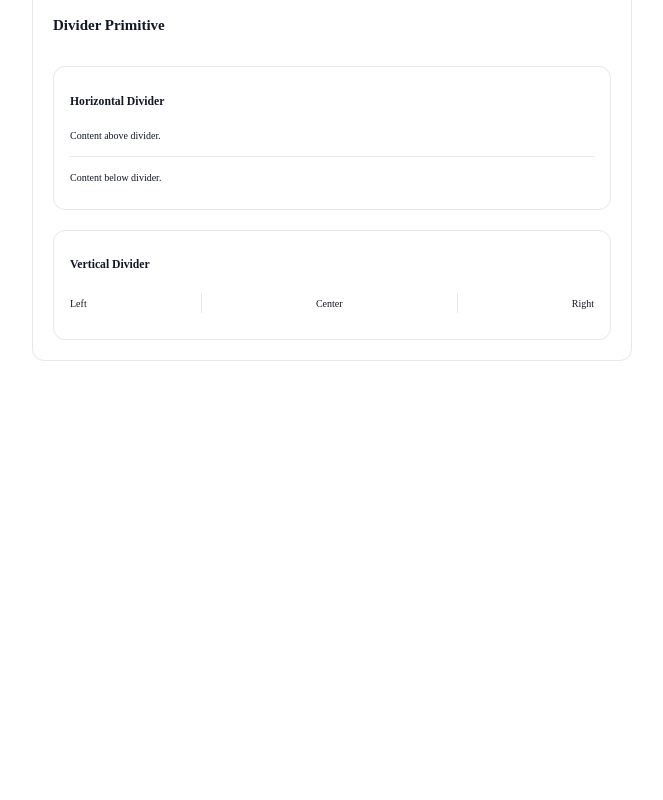
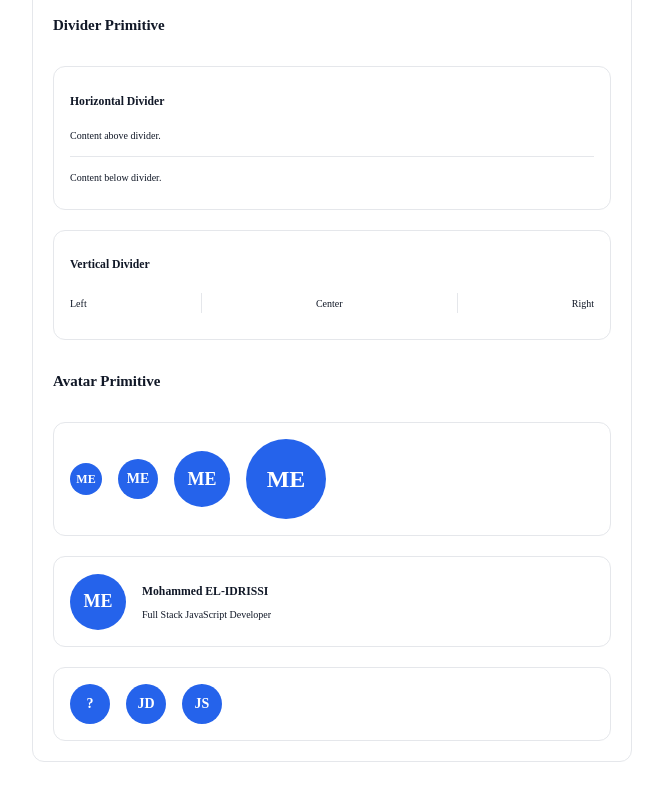
Before and after one commit to ingemedical16/project-os, a Next.js app: page /en in a window 1280 px wide. Shown: the part 4899-5699 px from the top of the page, without its empty margins (308-971 px from the left). Before the commit the page ends 5300 px from the top, so only its background shows below. Built offline with nearby package versions, Linux system fonts and the light colour scheme.

Commit message:
feat: add reusable avatar primitive

```diff
--- a/src/app/[locale]/page.tsx
+++ b/src/app/[locale]/page.tsx
@@ -1,4 +1,5 @@
 import {
+  AvatarShowcase,
   BadgeShowcase,
   ButtonShowcase,
   CardShowcase,
@@ -36,6 +37,7 @@ export default function HomePage() {
         <SpinnerShowcase />
         <CardShowcase />
         <DividerShowcase />
+        <AvatarShowcase />
       </div>
     </main>
   );
--- /dev/null
+++ b/src/components/ui/Avatar/Avatar.module.scss
@@ -0,0 +1,55 @@
+.avatar {
+  display: inline-flex;
+  align-items: center;
+  justify-content: center;
+
+  overflow: hidden;
+
+  border-radius: 50%;
+
+  background: var(--accent);
+  color: var(--accent-text);
+
+  font-weight: 600;
+
+  flex-shrink: 0;
+}
+
+.image {
+  width: 100%;
+  height: 100%;
+
+  object-fit: cover;
+}
+
+.fallback {
+  user-select: none;
+}
+
+.sm {
+  width: 3.2rem;
+  height: 3.2rem;
+
+  font-size: 1.2rem;
+}
+
+.md {
+  width: 4rem;
+  height: 4rem;
+
+  font-size: 1.4rem;
+}
+
+.lg {
+  width: 5.6rem;
+  height: 5.6rem;
+
+  font-size: 1.8rem;
+}
+
+.xl {
+  width: 8rem;
+  height: 8rem;
+
+  font-size: 2.4rem;
+}
--- /dev/null
+++ b/src/components/ui/Avatar/Avatar.tsx
@@ -0,0 +1,48 @@
+import styles from './Avatar.module.scss';
+
+import type { AvatarProps } from './Avatar.types';
+
+function getInitials(name?: string): string {
+  if (!name) {
+    return '?';
+  }
+
+  return name
+    .split(' ')
+    .slice(0, 2)
+    .map((part) => part[0]?.toUpperCase())
+    .join('');
+}
+
+export function Avatar({
+  src,
+  alt,
+  name,
+  size = 'md',
+  className = '',
+  ...props
+}: AvatarProps) {
+  const classes = [
+    styles.avatar,
+    styles[size],
+    className,
+  ]
+    .filter(Boolean)
+    .join(' ');
+
+  return (
+    <div className={classes} {...props}>
+      {src ? (
+        <img
+          src={src}
+          alt={alt ?? name ?? 'Avatar'}
+          className={styles.image}
+        />
+      ) : (
+        <span className={styles.fallback}>
+          {getInitials(name)}
+        </span>
+      )}
+    </div>
+  );
+}
--- /dev/null
+++ b/src/components/ui/Avatar/index.ts
@@ -0,0 +1,6 @@
+export { Avatar } from './Avatar';
+
+export type {
+  AvatarProps,
+  AvatarSize,
+} from './Avatar.types';
--- a/src/components/ui/index.ts
+++ b/src/components/ui/index.ts
@@ -68,3 +68,10 @@ export type {
   DividerOrientation,
   DividerProps,
 } from './Divider';
+
+export { Avatar } from './Avatar';
+
+export type {
+  AvatarProps,
+  AvatarSize,
+} from './Avatar';
--- a/src/features/design-system/ index.ts
+++ b/src/features/design-system/ index.ts
@@ -12,3 +12,4 @@ export { BadgeShowcase } from './BadgeShowcase';
 export { SpinnerShowcase } from './SpinnerShowcase';
 export { CardShowcase } from './CardShowcase';
 export { DividerShowcase } from './DividerShowcase';
+export { AvatarShowcase } from './AvatarShowcase';
--- /dev/null
+++ b/src/features/design-system/AvatarShowcase/AvatarShowcase.module.scss
@@ -0,0 +1,18 @@
+.showcase {
+  display: flex;
+  flex-direction: column;
+  gap: 2rem;
+}
+
+.row {
+  display: flex;
+  align-items: center;
+  gap: 1.6rem;
+  flex-wrap: wrap;
+}
+
+.profile {
+  display: flex;
+  align-items: center;
+  gap: 1.6rem;
+}
--- /dev/null
+++ b/src/features/design-system/AvatarShowcase/AvatarShowcase.tsx
@@ -0,0 +1,62 @@
+import { Avatar, Card } from '@/components/ui';
+
+import styles from './AvatarShowcase.module.scss';
+
+export function AvatarShowcase() {
+  return (
+    <section className={styles.showcase}>
+      <h2>Avatar Primitive</h2>
+
+      <Card>
+        <div className={styles.row}>
+          <Avatar
+            size="sm"
+            name="Mohammed EL-IDRISSI"
+          />
+
+          <Avatar
+            size="md"
+            name="Mohammed EL-IDRISSI"
+          />
+
+          <Avatar
+            size="lg"
+            name="Mohammed EL-IDRISSI"
+          />
+
+          <Avatar
+            size="xl"
+            name="Mohammed EL-IDRISSI"
+          />
+        </div>
+      </Card>
+
+      <Card>
+        <div className={styles.profile}>
+          <Avatar
+            size="lg"
+            name="Mohammed EL-IDRISSI"
+          />
+
+          <div>
+            <h3>Mohammed EL-IDRISSI</h3>
+
+            <p>
+              Full Stack JavaScript Developer
+            </p>
+          </div>
+        </div>
+      </Card>
+
+      <Card>
+        <div className={styles.row}>
+          <Avatar />
+
+          <Avatar name="John Doe" />
+
+          <Avatar name="Jane Smith" />
+        </div>
+      </Card>
+    </section>
+  );
+}
--- /dev/null
+++ b/src/features/design-system/AvatarShowcase/index.ts
@@ -0,0 +1 @@
+export { AvatarShowcase } from './AvatarShowcase';
```
Also changed, not shown: src/components/ui/Avatar/Avatar.types.ts (added, +15 -0 lines).
